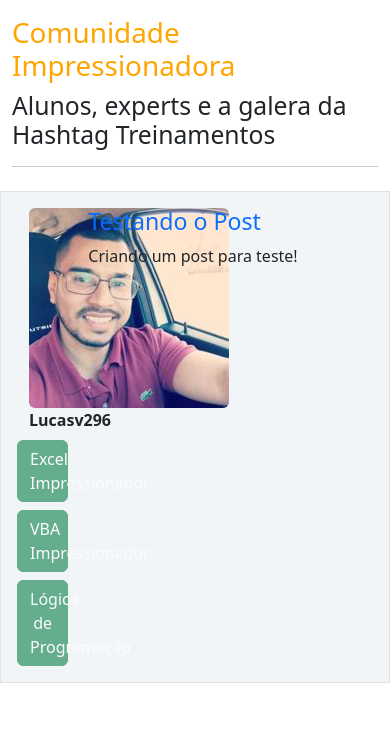
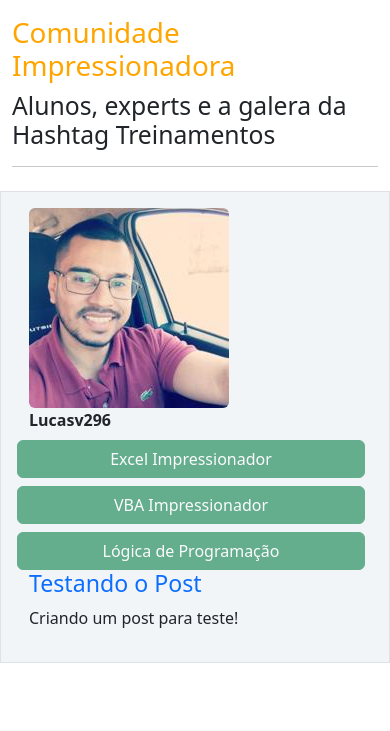
Before and after one commit to lucasamaral296/sitecomunidadeFLASK, a Flask app: page / in a window 390 px wide. Shown: the part 114-845 px from the top of the page. After the commit the page ends 777 px from the top, so only its background shows below. Run offline with Flask 3, Linux system fonts and the light colour scheme.

Commit message:
ajustando responsivo home e adiconando curso

```diff
--- a/comunidadeimpressionadora/forms.py
+++ b/comunidadeimpressionadora/forms.py
@@ -37,6 +37,7 @@ class FormEditarPerfil(FlaskForm):
     curso_powerpoint = BooleanField('Power Point Impressionador')
     curso_python = BooleanField('Python Impressionador')
     curso_js = BooleanField('Java Script Impressionador')
+    curso_logica = BooleanField('Lógica de Programação')
     botao_submit_editarperfil = SubmitField('Confirmar Edição')
 
     def validate_email(self, email):
--- a/comunidadeimpressionadora/static/main.css
+++ b/comunidadeimpressionadora/static/main.css
@@ -39,3 +39,20 @@
 .meupost{
 background: #f2f5f8 !important;
 }
+
+@media screen and (max-width: 600px) {
+    .post-container {
+      display: flex;
+      flex-direction: column;
+      justify-content: flex-start;
+    }
+}
+
+ .post-container img {
+    max-width: 100%;
+    height: auto;
+  }
+
+  .post-container p {
+    font-size: 16px;
+  }
--- a/comunidadeimpressionadora/templates/home.html
+++ b/comunidadeimpressionadora/templates/home.html
@@ -6,23 +6,23 @@
     <h2>Alunos, experts e a galera da Hashtag Treinamentos</h2>
     <hr>
     {% for post in posts %}
-            <div class="row border mt-4 p-3 meupost">
-                <div class="col col-2">
-                    <div class="image pe-2">
-                        <img src="{{ url_for('static', filename='fotos_perfil/{}'.format(post.autor.foto_perfil)) }}" class="rounded" width="200" >
-                        <div>
+    <div class="row border mt-4 p-3 meupost ">
+        <div class="col-sm col-md-2">
+            <div class="image pe-2 flex-column">
+                <img src="{{ url_for('static', filename='fotos_perfil/{}'.format(post.autor.foto_perfil)) }}" class="rounded" width="200">
+                <div >
                     <strong>{{ post.autor.username }}</strong>
                 </div>
-                        <div class="row justify-content-center">
+                <div class="row justify-content-center ">
                     <br>
                     {% for curso in post.autor.cursos.split(';') %}
-                                <button type="button" class="btn btn-success mt-2" disabled>{{ curso }}</button>
+                    <button type="button" class="btn btn-success mt-2 " disabled>{{ curso }}</button>
                     {% endfor %}
 
                 </div>
             </div>
         </div>
-                <div class="col col-9">
+        <div class="col-sm col-md-10 post-container">
             <a href="{{ url_for('exibir_post', post_id=post.id)}}" class="link-offset-2 link-underline link-underline-opacity-0">
                 <h3>{{ post.titulo }}</h3>
             </a>
```
Also changed, not shown: comunidade.db (added), comunidadeimpressionadora/static/fotos_perfil/301155157_24187823787504817_1319804299321107907_n921246374322778e.jpg (added), instance/comunidade.db. Lines whose indentation alone changed are shown as unchanged.
